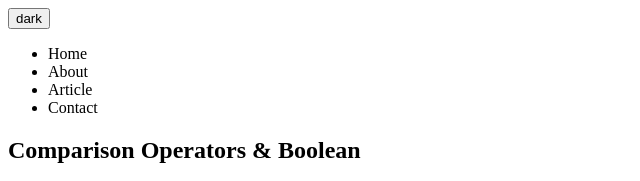
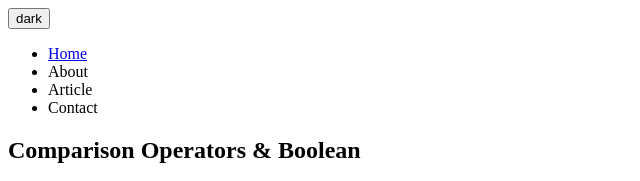
Before and after one commit to HyunjiiKim/LearnJava, a plain HTML site: page Exercices/ChangeMode/index.html in a window 1280 px wide. Shown: the top 181 px of the page, 0-640 px from the left. Drawn offline with Linux system fonts and the light colour scheme.

Commit message:
add a link on menu_home

```diff
--- a/Exercices/ChangeMode/index.html
+++ b/Exercices/ChangeMode/index.html
@@ -25,7 +25,7 @@
             <div id="logo"></div>
             <nav id="menu">
                 <ul>
-                    <li>Home</li>
+                    <li><a href="index.html">Home</a></li>
                     <li>About</li>
                     <li>Article</li>
                     <li>Contact</li>
```
